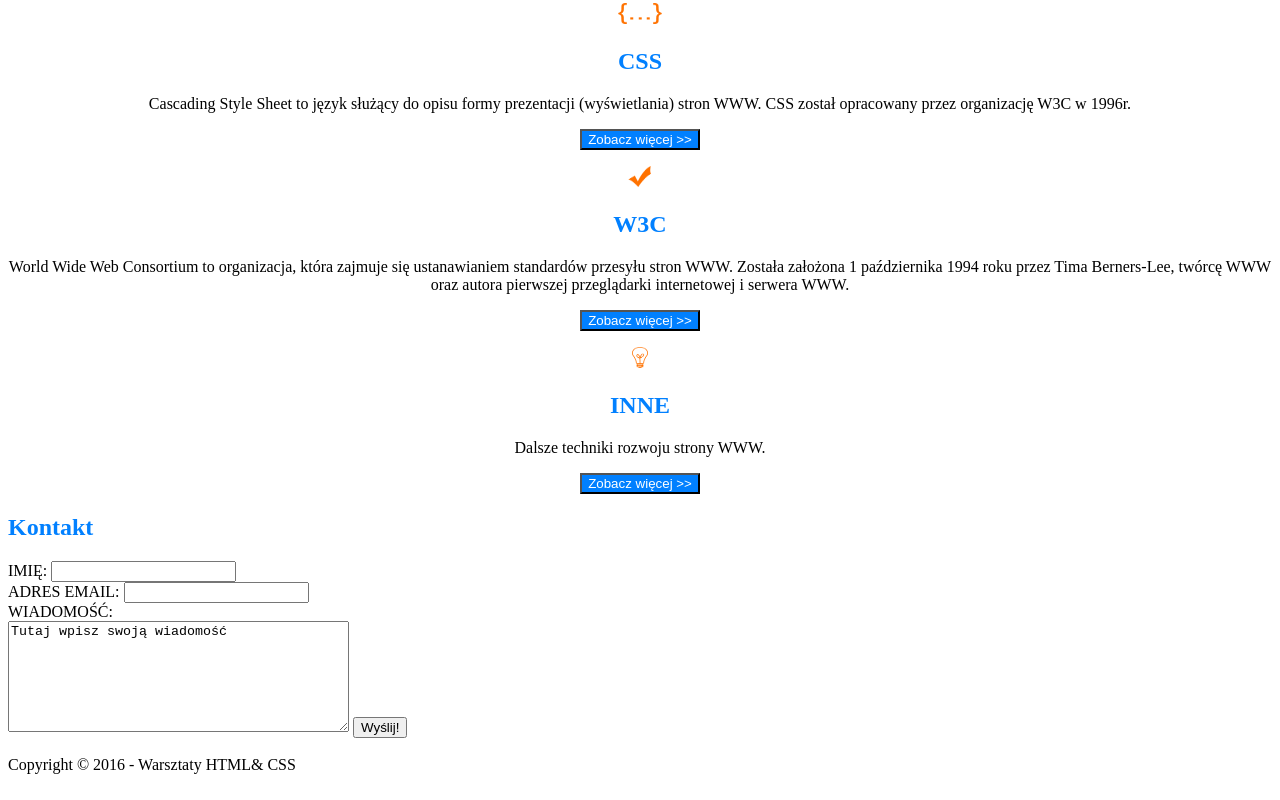
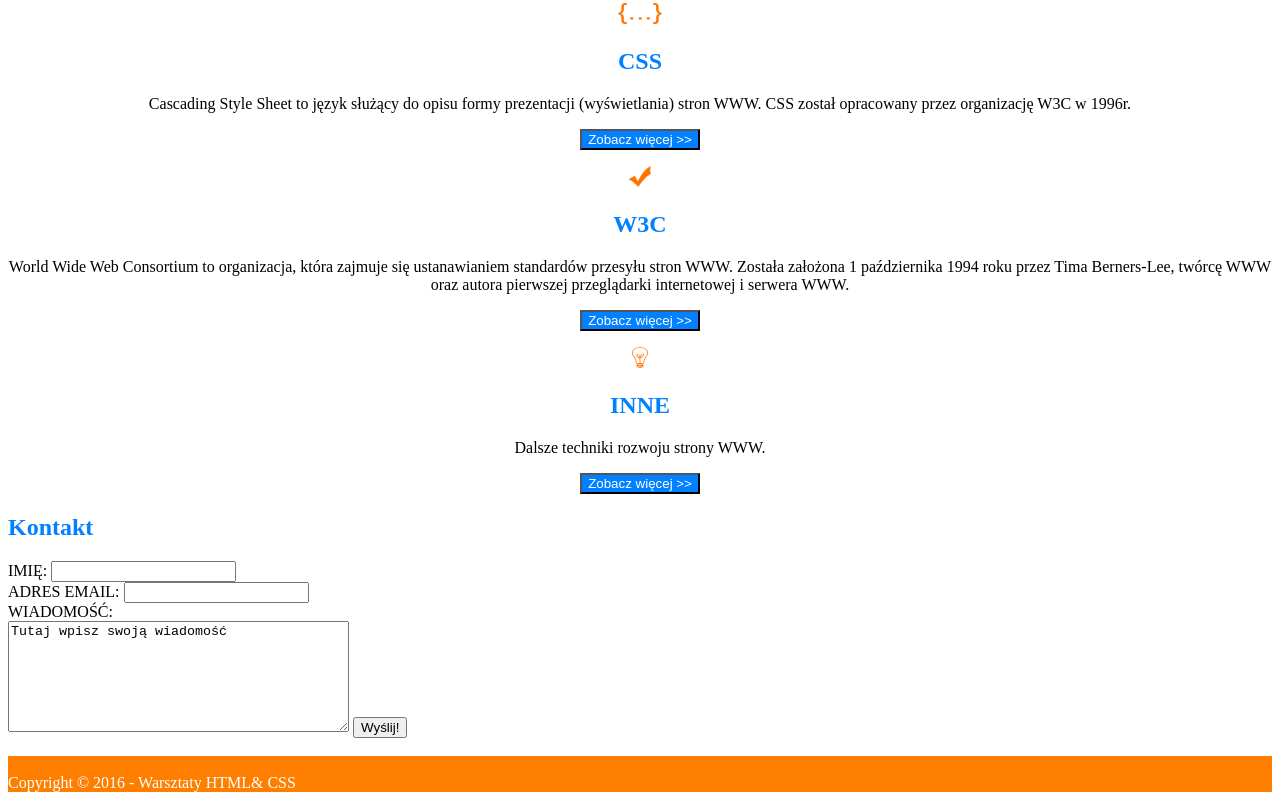
Before and after one commit to katarzynaskirlins/laughing_potato, a plain HTML site: page index.html in a window 1280 px wide. Shown: the part 714-1514 px from the top of the page. Drawn offline with Linux system fonts and the light colour scheme.

Commit message:
Adding background color for footer

```diff
--- a/index.html
+++ b/index.html
@@ -99,7 +99,7 @@
 			</article>
 		</div>
 	</div>
-		<footer>Copyright &copy; 2016 - Warsztaty HTML& CSS</footer>
+		<footer style="background-color:#fe7f00; color:#ffffff"><br>Copyright &copy; 2016 - Warsztaty HTML& CSS<br></footer>
 </body>
 
 </html>
```
